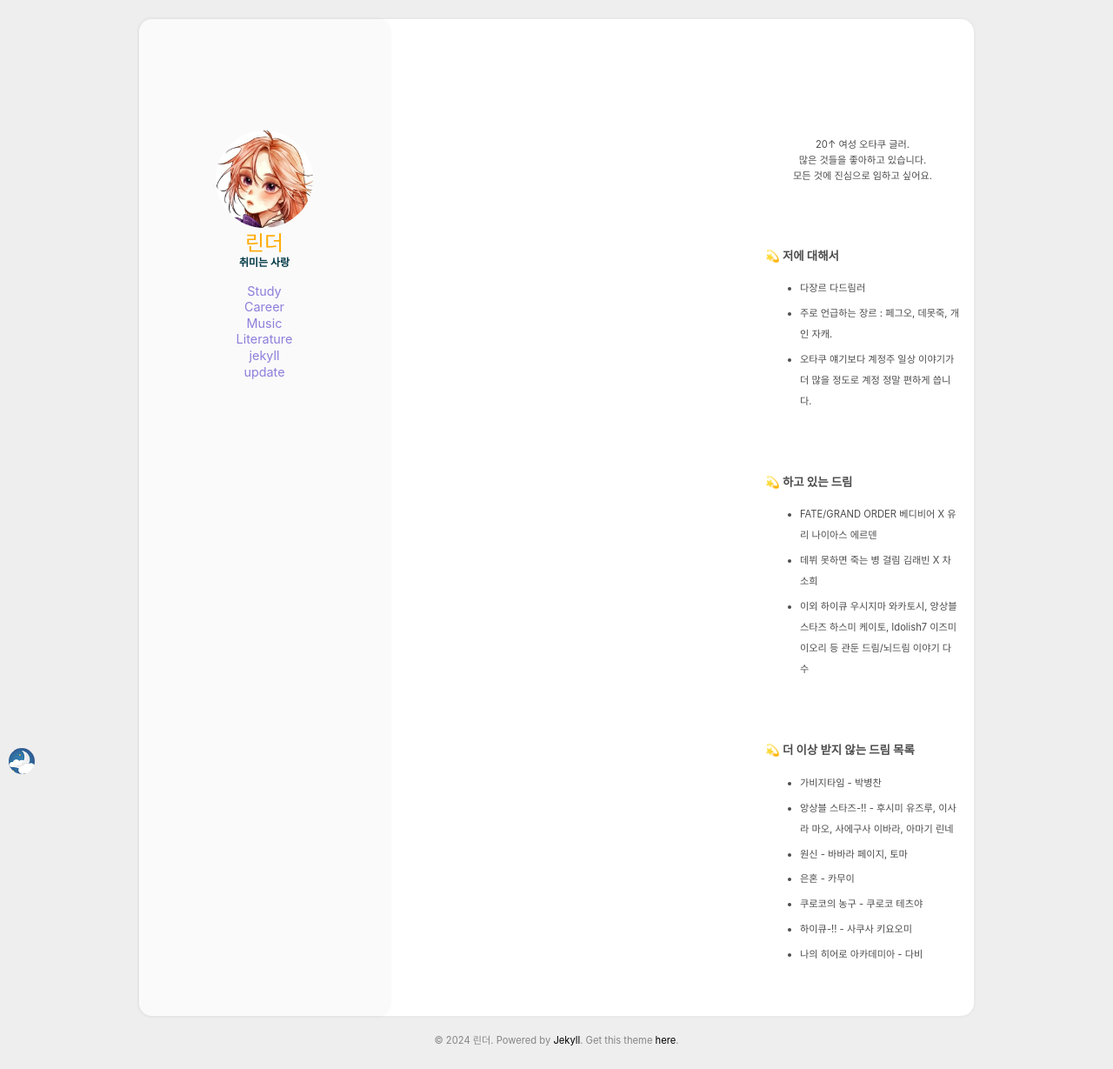
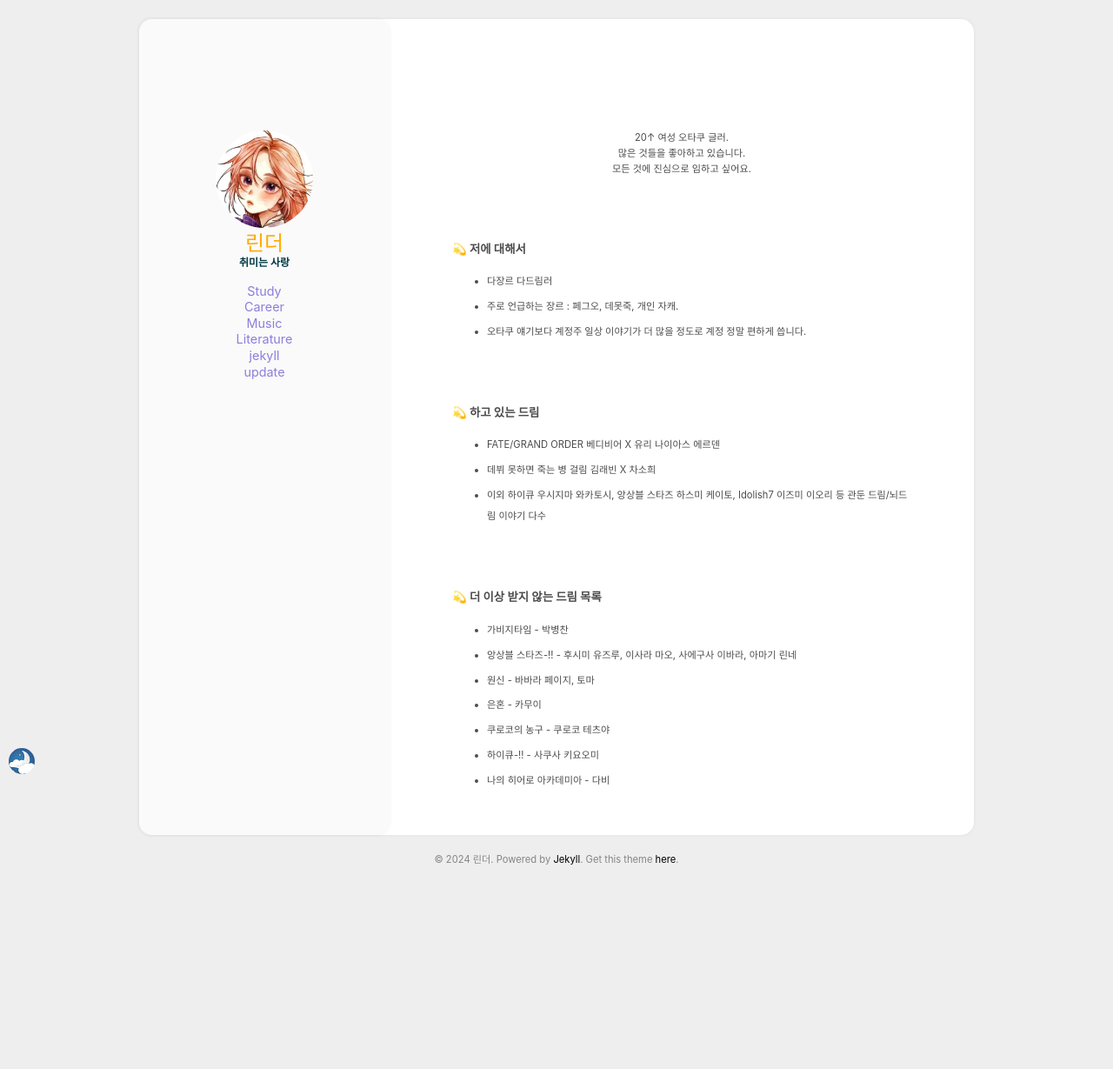
Before and after one commit to linder0772/linder0772.github.io, a Jekyll site: the page built from Aboutme.md, in a window 1280 px wide. Shown: the whole page at 87% size. Built offline with Jekyll 4.4.1, drawn with Linux system fonts in a browser that asks for light colours; after the commit the page ends 1021 px from its top, so only the background shows below that.

Commit message:
simple2.html

```diff
--- a/_layouts/simple2.html
+++ b/_layouts/simple2.html
@@ -2,9 +2,8 @@
 layout: page
 ---
 
-    <main class="main">
     <div class="post">
         <div class="post_content">
             {{ content }}
         </div>
-    </div>   </main>
+    </div>
```
